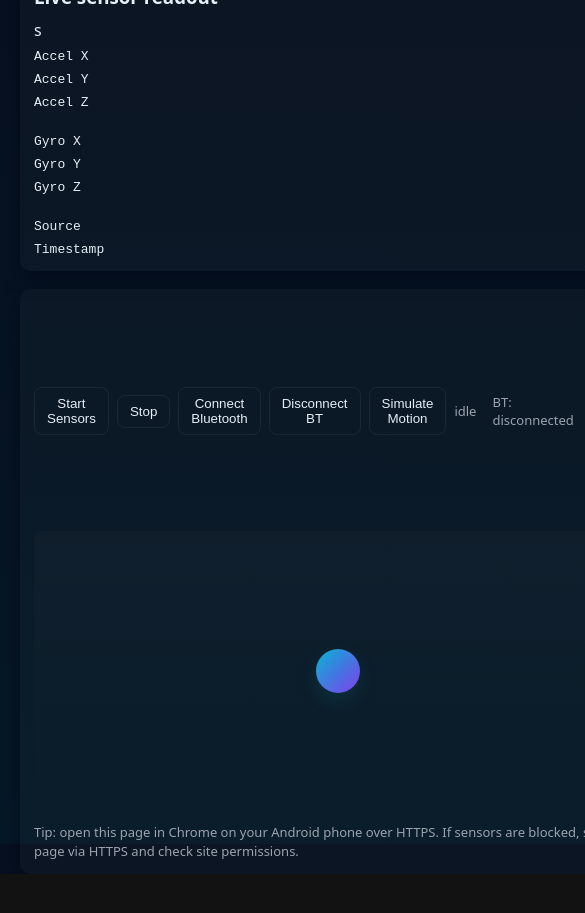
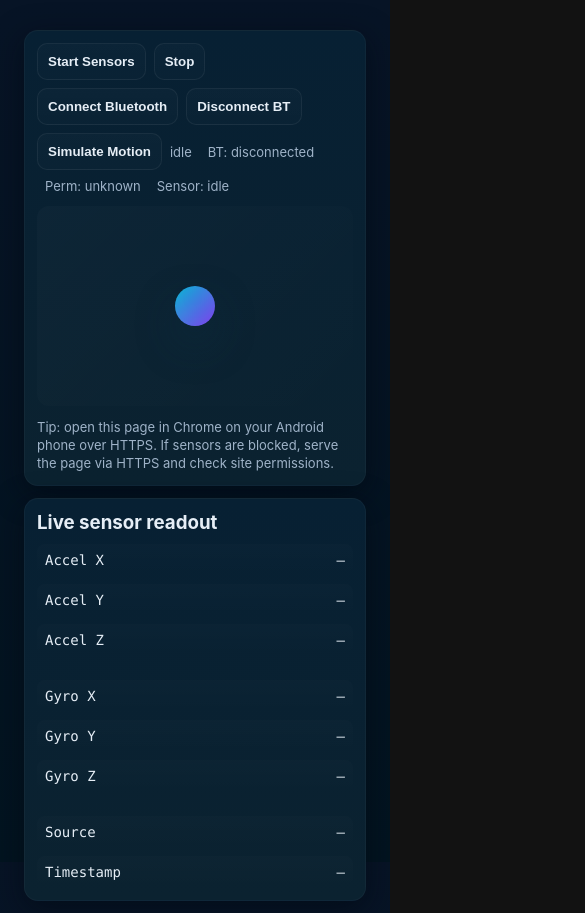
Before and after one commit to l3azzz/gyro_accelero_sensor, a plain HTML site: page index.html in a window 390 px wide. Shown: the top 913 px of the page, 585 px wide, since content can reach past the window. Before the commit the page ends 874 px from the top, so only its background shows below. Drawn offline with Linux system fonts and the light colour scheme.

Commit message:
ASDFASDFASD

```diff
--- a/index.html
+++ b/index.html
@@ -6,114 +6,177 @@
     <title>IMU Live — gyro & accel</title>
     <style>
       :root {
-        --bg: #0f1724;
-        --card: #0b1420;
-        --accent: #06b6d4;
-        --muted: #9ca3af;
+        --bg: #071426;
+        --card: #072033;
+        --card-2: #0b2230;
+        --accent1: #06b6d4;
+        --accent2: #7c3aed;
+        --muted: #9fb3c8;
+        --glass: rgba(255, 255, 255, 0.04);
         color-scheme: dark;
+      }
+      * {
+        box-sizing: border-box;
       }
       html,
       body {
         height: 100%;
+        margin: 0;
+        font-family: Inter, system-ui, -apple-system, "Segoe UI", Roboto,
+          "Helvetica Neue", Arial;
+        color: #e6eef6;
+        background: linear-gradient(180deg, var(--bg) 0%, #021420 100%);
       }
-      body {
-        margin: 0;
-        font-family: system-ui, -apple-system, Segoe UI, Roboto, Helvetica,
-          Arial;
-        background: linear-gradient(180deg, #071020 0%, #051826 100%);
-        color: #e6eef6;
-        display: flex;
-        align-items: center;
-        justify-content: center;
-        padding: 20px;
-        box-sizing: border-box;
-      }
+
+      /* layout */
       .wrap {
-        max-width: 760px;
-        width: 100%;
+        max-width: 980px;
+        margin: 18px auto;
+        padding: 12px;
         display: grid;
-        grid-template-columns: 1fr 320px;
+        grid-template-columns: 1fr 340px;
         gap: 18px;
+        width: calc(100% - 24px);
       }
       .panel {
-        background: rgba(255, 255, 255, 0.02);
+        background: linear-gradient(180deg, var(--card), var(--card-2));
+        border-radius: 14px;
         padding: 14px;
-        border-radius: 10px;
-        box-shadow: 0 6px 18px rgba(2, 6, 23, 0.6);
+        box-shadow: 0 8px 30px rgba(2, 8, 18, 0.6);
+        border: 1px solid rgba(255, 255, 255, 0.03);
       }
+
+      /* left column */
       .left {
         display: flex;
         flex-direction: column;
         gap: 12px;
       }
-      .dot-area {
-        flex: 1;
-        position: relative;
-        min-height: 280px;
-        background: linear-gradient(
-          180deg,
-          rgba(255, 255, 255, 0.02),
-          transparent
-        );
-        border-radius: 8px;
-        overflow: hidden;
-      }
-      .dot {
-        width: 44px;
-        height: 44px;
-        border-radius: 999px;
-        background: linear-gradient(135deg, var(--accent), #7c3aed);
-        position: absolute;
-        left: 50%;
-        top: 50%;
-        transform: translate(-50%, -50%);
-        box-shadow: 0 8px 20px rgba(6, 182, 212, 0.12),
-          inset 0 -6px 18px rgba(255, 255, 255, 0.04);
-      }
       .controls {
         display: flex;
         gap: 8px;
         align-items: center;
+        flex-wrap: wrap;
       }
       button {
-        background: transparent;
+        background: linear-gradient(
+          180deg,
+          rgba(255, 255, 255, 0.02),
+          rgba(255, 255, 255, 0.01)
+        );
         border: 1px solid rgba(255, 255, 255, 0.06);
         color: inherit;
-        padding: 8px 12px;
-        border-radius: 8px;
+        padding: 10px 14px;
+        border-radius: 10px;
+        font-weight: 600;
+      }
+      button:active {
+        transform: translateY(1px);
       }
       .small {
         font-size: 13px;
         color: var(--muted);
       }
+
+      .dot-area {
+        position: relative;
+        min-height: 320px;
+        border-radius: 12px;
+        overflow: hidden;
+        background: linear-gradient(
+          135deg,
+          rgba(255, 255, 255, 0.02),
+          transparent
+        );
+        display: flex;
+        align-items: center;
+        justify-content: center;
+      }
+      .dot {
+        width: 56px;
+        height: 56px;
+        border-radius: 999px;
+        background: linear-gradient(135deg, var(--accent1), var(--accent2));
+        box-shadow: 0 18px 40px rgba(12, 52, 68, 0.35),
+          inset 0 -8px 22px rgba(255, 255, 255, 0.03);
+        transition: transform 0.08s linear, left 0.08s linear, top 0.08s linear;
+      }
+
+      /* right column */
       .readouts {
-        display: grid;
+        display: flex;
+        flex-direction: column;
         gap: 8px;
       }
       .row {
         display: flex;
         justify-content: space-between;
         align-items: center;
-        font-family: monospace;
+        font-family: Menlo, Monaco, monospace;
+        background: linear-gradient(
+          180deg,
+          rgba(255, 255, 255, 0.01),
+          transparent
+        );
+        padding: 8px;
+        border-radius: 8px;
       }
       .col-right {
         padding-left: 10px;
+        color: #e6eef6;
+      }
+      h3 {
+        margin: 0 0 8px 0;
       }
       .notes {
         font-size: 13px;
         color: var(--muted);
         line-height: 1.4;
       }
-      @media (max-width: 860px) {
+
+      /* responsive adjustments (mobile-first) */
+      @media (max-width: 820px) {
         .wrap {
           grid-template-columns: 1fr;
+          gap: 12px;
         }
-        .left {
-          order: 2;
+        .panel {
+          padding: 12px;
         }
-        .panel.right {
-          order: 1;
+        .dot-area {
+          min-height: 220px;
         }
+        .dot {
+          width: 48px;
+          height: 48px;
+        }
+        .readouts {
+          order: -1;
+        }
+      }
+      @media (max-width: 480px) {
+        .dot-area {
+          min-height: 200px;
+        }
+        .dot {
+          width: 40px;
+          height: 40px;
+        }
+        .controls button {
+          padding: 10px;
+        }
+        .row {
+          font-size: 14px;
+        }
+      }
+      /* subtle glass header inside left panel */
+      .status-pill {
+        background: var(--glass);
+        padding: 6px 10px;
+        border-radius: 999px;
+        font-size: 13px;
+        color: var(--muted);
+        display: inline-block;
       }
     </style>
   </head>
@@ -165,7 +228,6 @@
       <div class="panel right">
         <h3 style="margin: 0 0 10px 0">Live sensor readout</h3>
         <div class="readouts">
-          s
           <div class="row">
             <div>Accel X</div>
             <div class="col-right" id="ax">—</div>
```
